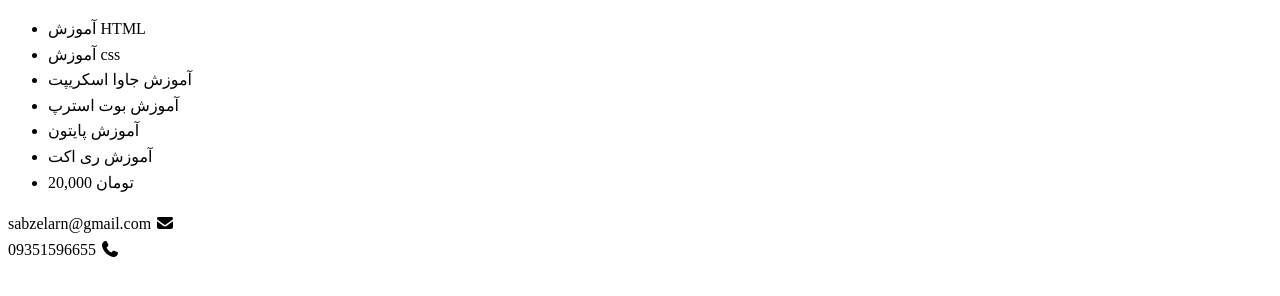
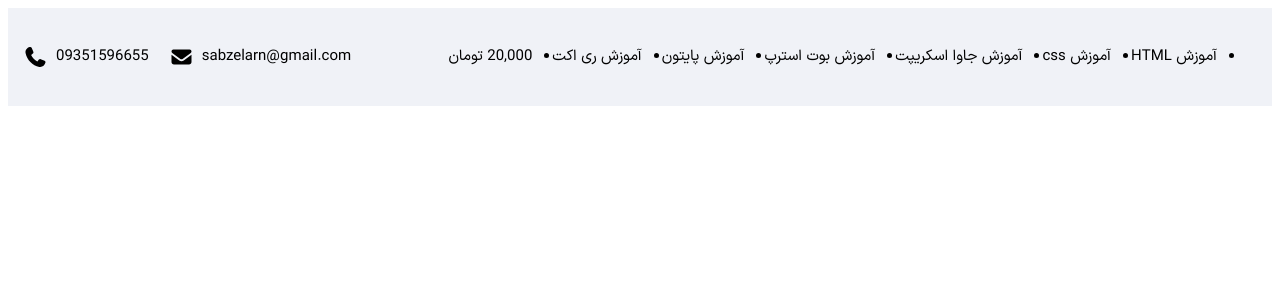
Before and after one commit to HKoroorian/js-expert-sabzlearn-project, a plain HTML site: page index.html in a window 1280 px wide. Drawn offline with Linux system fonts and the light colour scheme.

Commit message:
chore(style): Importing font.css &  top-bar.css

```diff
--- a/css/index.css
+++ b/css/index.css
@@ -1,4 +1,6 @@
 @import "./variables.css";
+@import url("./font.css");
+@import url("./top-bar.css");
 
 /* Start Default Style */
 
@@ -11,6 +13,7 @@ body {
   line-height: 1.6;
   font-size: 1.6rem;
   font-family: var(--primary-font);
+  direction: rtl;
 }
 
 *,
```
